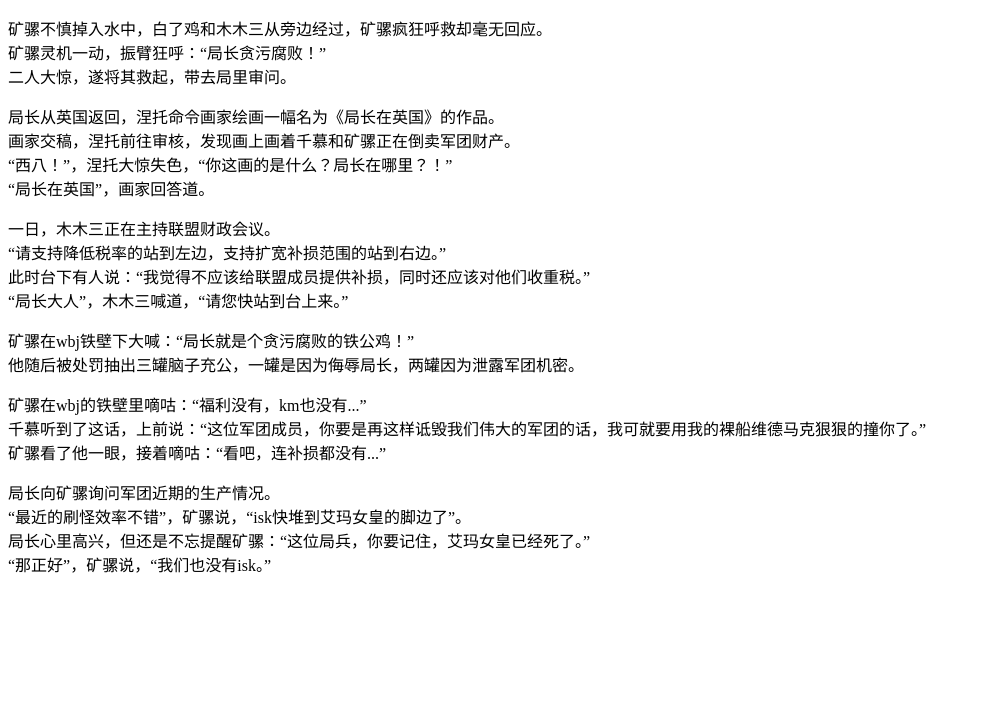
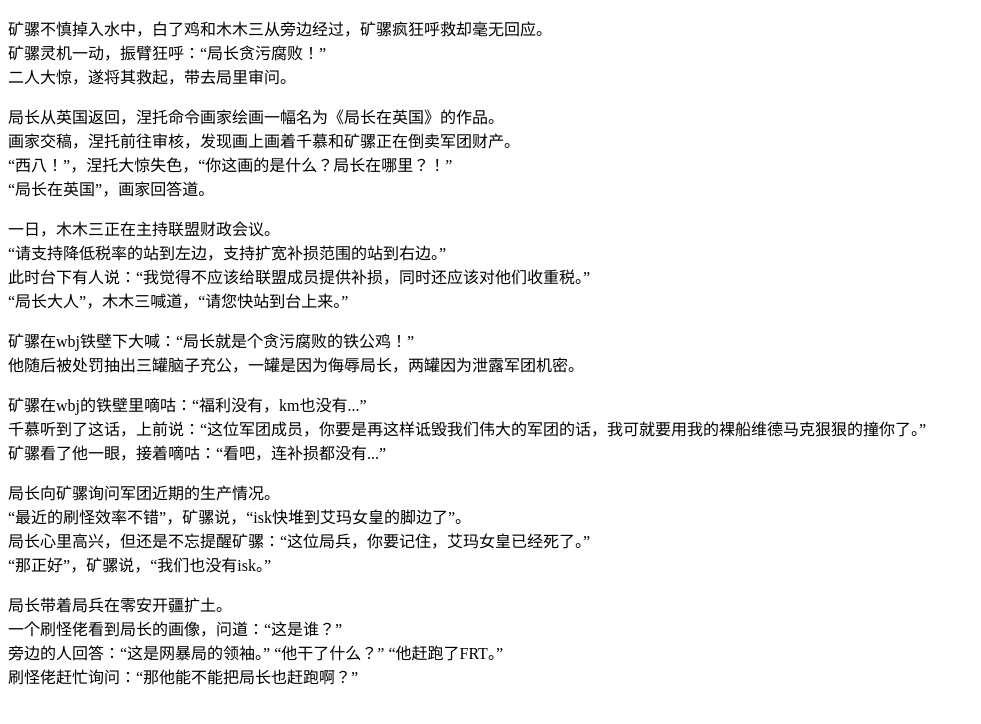
Before and after one commit to fiberoptics-0/Jvzhang-Jokes, a plain HTML site: page index.html in a window 1280 px wide. Shown: the whole page, without its empty margins (0-981 px from the left). Drawn offline with Linux system fonts and the light colour scheme.

Commit message:
Update index.html

```diff
--- a/index.html
+++ b/index.html
@@ -36,5 +36,11 @@
             局长心里高兴，但还是不忘提醒矿骡：“这位局兵，你要记住，艾玛女皇已经死了。”<br>
             “那正好”，矿骡说，“我们也没有isk。”
         </p>
+        <p>
+            局长带着局兵在零安开疆扩土。<br>
+            一个刷怪佬看到局长的画像，问道：“这是谁？”<br>
+            旁边的人回答：“这是网暴局的领袖。” “他干了什么？” “他赶跑了FRT。”<br>
+            刷怪佬赶忙询问：“那他能不能把局长也赶跑啊？”
+        </p>
     </body>
 </html>
```
